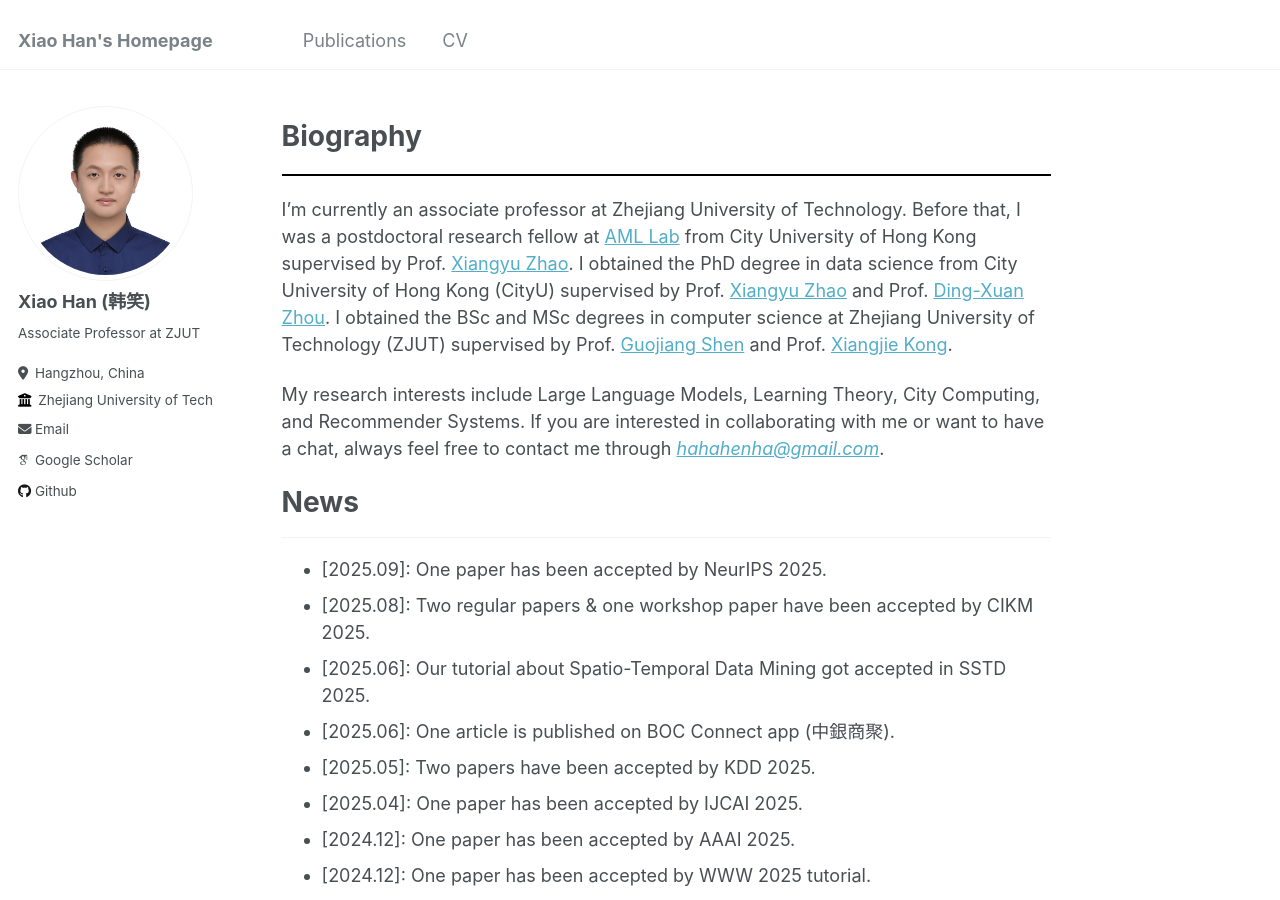
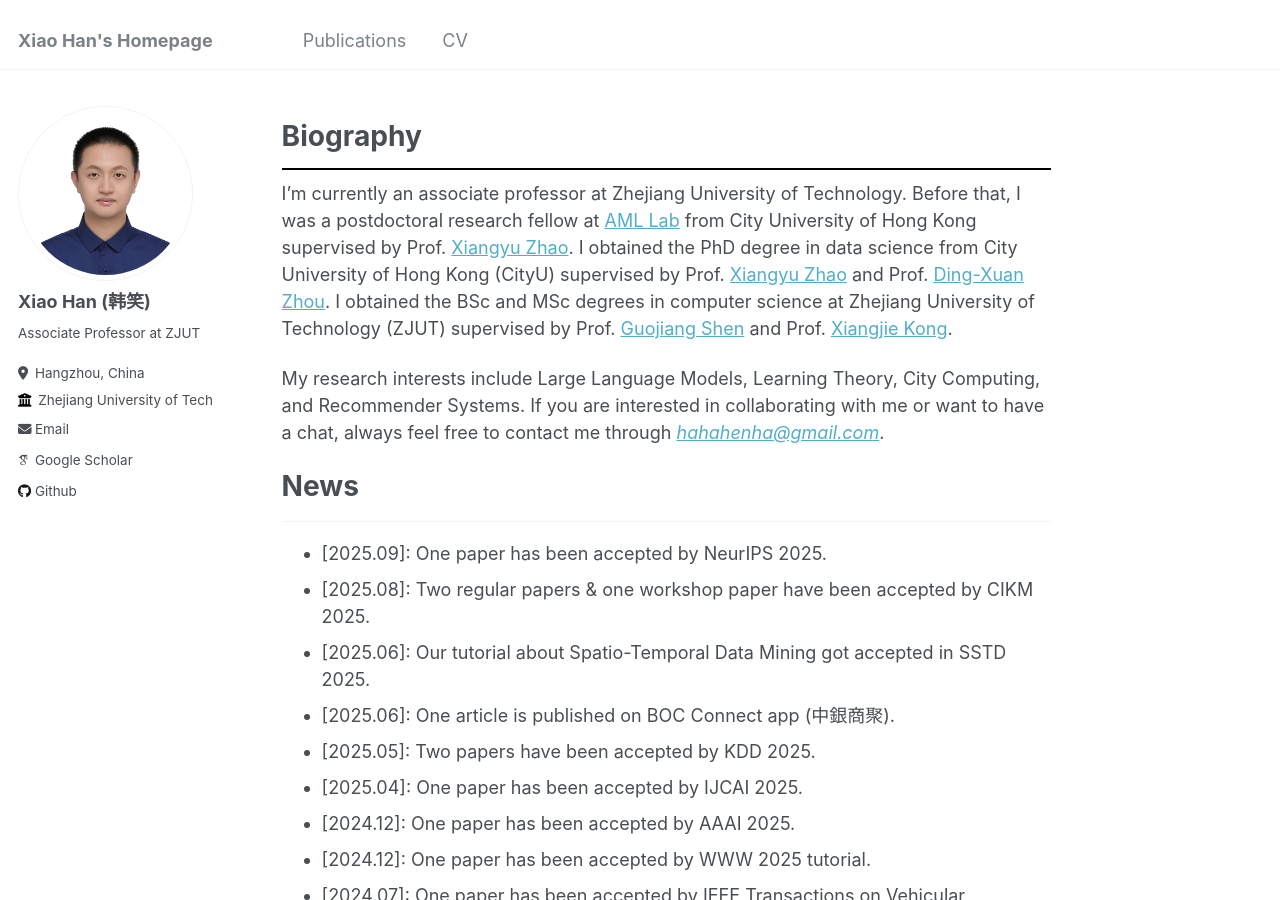
Before and after one commit to hahahenha/hahahenha.github.io, a Jekyll site: the page built from _pages/about.md, in a window 1280 px wide and 900 px high. Built offline with Jekyll 4.4.1, drawn with Linux system fonts in a browser that asks for light colours; some web fonts are replaced.

Commit message:
Update about.md

```diff
--- a/_pages/about.md
+++ b/_pages/about.md
@@ -15,7 +15,7 @@ redirect_from:
 <!-- <span class='anchor' id='about-me'></span> -->
 
 # Biography
-<hr style="border: none; border-top: 2px solid #000; margin: 20px 0;">
+<hr style="border: none; border-top: 2px solid #000; margin: 10px 0;">
 I'm currently an associate professor at Zhejiang University of Technology.
 Before that, I was a postdoctoral research fellow at [AML Lab](https://aml-cityu.github.io/) from City University of Hong Kong supervised by Prof. [Xiangyu Zhao](https://zhaoxyai.github.io/).
 I obtained the PhD degree in data science from City University of Hong Kong (CityU) supervised by Prof. [Xiangyu Zhao](https://zhaoxyai.github.io/) and Prof. [Ding-Xuan Zhou](https://www.sydney.edu.au/science/about/our-people/academic-staff/dingxuan-zhou.html).
```
